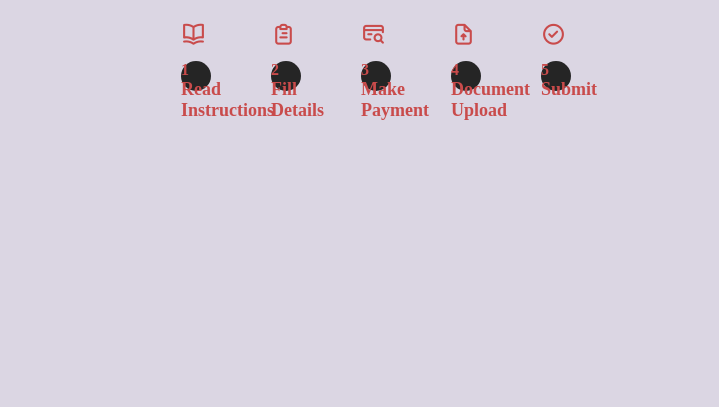
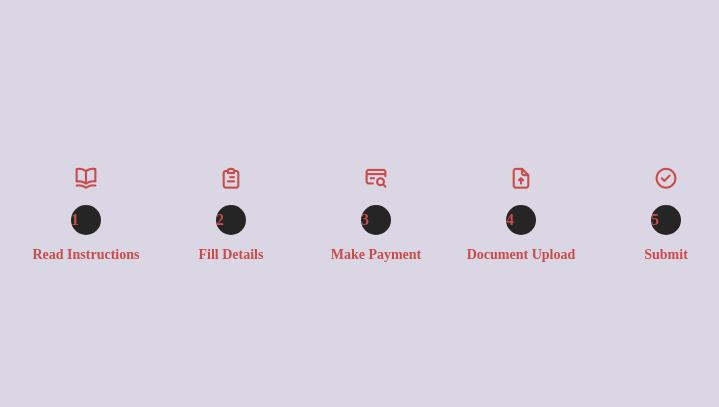
Before and after one commit to Saurabh-kumar09/JavaScript-CodePedia, a plain HTML site: page projects/progress-steps/index.html in a window 1280 px wide. Shown: the part 393-800 px from the top of the page, without its empty margins (264-983 px from the left). Drawn offline with nearby package versions, Linux system fonts and the light colour scheme; a web font is replaced by a local one.

Commit message:
correction in css

```diff
--- a/projects/progress-steps/index.html
+++ b/projects/progress-steps/index.html
@@ -20,40 +20,40 @@
                 <div class="progress one">
                     <p>1</p>
                     <i class="uil uil-check"></i>
-                    <div class="text">Read Instructions</div>
                 </div>
+                <p class="text">Read Instructions</p>
             </li>
             <li>
                 <i class="uil uil-clipboard-alt icon"></i>
                 <div class="progress two">
                     <p>2</p>
                     <i class="uil uil-check"></i>
-                    <div class="text">Fill Details</div>
                 </div>
+                <p class="text">Fill Details</p>
             </li>
             <li>
                 <i class="uil uil-credit-card-search icon"></i>
                 <div class="progress three">
                     <p>3</p>
                     <i class="uil uil-check"></i>
-                    <div class="text">Make Payment</div>
                 </div>
+                <p class="text">Make Payment</p>
             </li>
             <li>
                 <i class="uil uil-file-upload icon"></i>
                 <div class="progress four">
                     <p>4</p>
                     <i class="uil uil-check"></i>
-                    <div class="text">Document Upload</div>
                 </div>
+                <p class="text">Document Upload</p>
             </li>
             <li>
                 <i class="uil uil-check-circle icon"></i>
                 <div class="progress five">
                     <p>5</p>
                     <i class="uil uil-check"></i>
-                    <div class="text">Submit</div>
                 </div>
+                <p class="text">Submit</p>
             </li>
         </ul>
     </div>
--- a/projects/progress-steps/style.css
+++ b/projects/progress-steps/style.css
@@ -23,6 +23,8 @@
     display: flex;
     font-family: 'Ysabeau SC';
     flex-direction: column;
+    align-items: center;
+    justify-content: center;
     background-color: var(--cblue);
 }
 
@@ -46,8 +48,6 @@
 
 ul {
     display: flex;
-    justify-content: center;
-    align-items: center;
     margin-top: 180px;
 }
 
@@ -55,7 +55,8 @@ ul li {
     list-style: none;
     display: flex;
     flex-direction: column;
-    margin: 0 30px;
+    align-items: center;
+    /* margin: 0 30px; */
     color: var(--red);
     font-weight: 800;
 }
@@ -69,6 +70,7 @@ ul li .progress .uil {
 
 ul li .icon {
     font-size: 25px;
+    margin: 0 60px;
 }
 
 ul li .progress {
@@ -78,13 +80,28 @@ ul li .progress {
     border-radius: 50%;
     background-color: var(--cblack);
     display: grid;
-    place-items: initial;
+    place-items: inherit;
     position: relative;
     cursor: pointer;
 }
 
 ul li .text {
-    font-size: 18px;
+    font-size: 14px;
+    text-align: center;
 }
 
-ul li .progress .p {}
+ul li .progress .p {
+    font-size: 15px;
+}
+
+
+/* Progress-after */
+
+progress::after {
+    content: "";
+    position: absolute;
+    width: 125px;
+    height: 5px;
+    background-color: var(--cblack);
+    right: 30px;
+}
```
